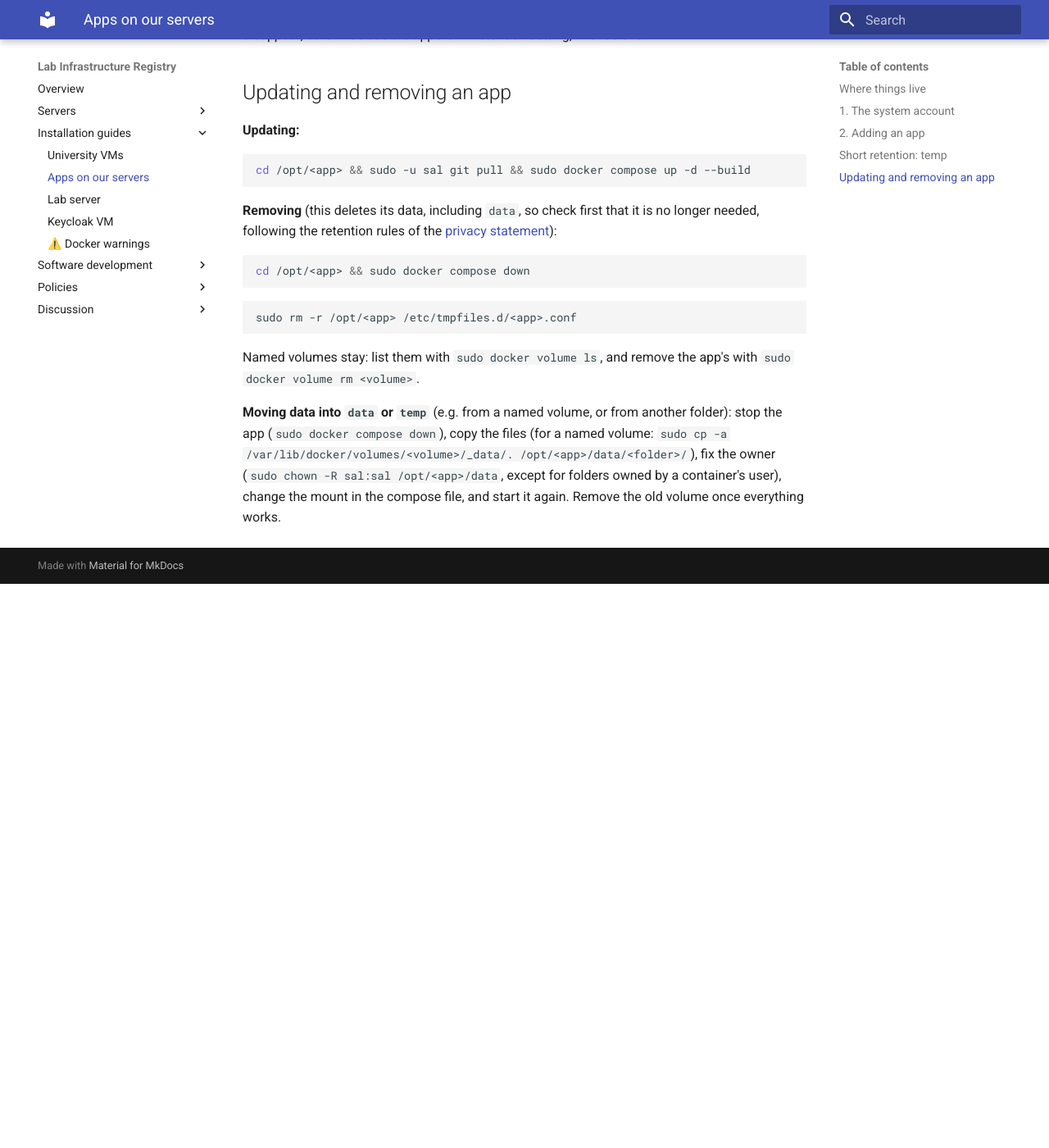
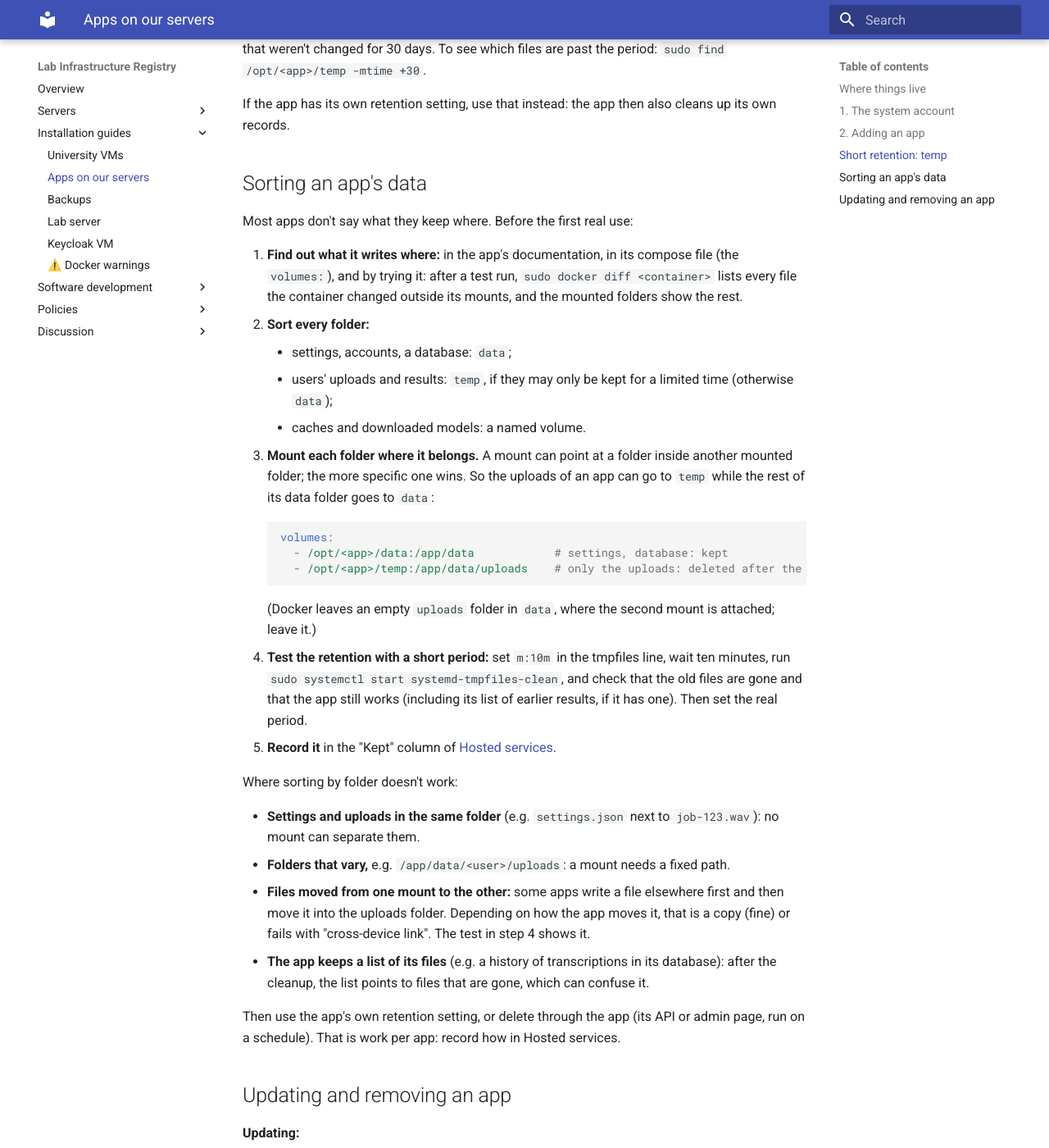
Before and after one commit to kasperwelbers/societal-analytics-lab-infra, an MkDocs documentation site: the page built from docs/install/apps.md, in a window 1280 px wide and 1400 px high, scrolled down 3777 px. Shown: the whole window at 82% size. Built offline with MkDocs 1.6.1 and Material for MkDocs 9.7.7, drawn with Linux system fonts in a browser that asks for light colours; before the commit the page ends 4489 px from its top, so only the background shows below that; some of the changed text lies outside the part shown.

Commit message:
Backups: restic on every server, the same way (deploy/backup), tested
Nightly: dump scripts in /opt/backup/hooks.d, then restic backs up /opt without
the temp folders, keeps 7 daily, 4 weekly, 6 monthly, and checks the repository.
Keycloak's backup.sh becomes the VM's dump script (one dump in /opt/keycloak/backups).
Apps on our servers: how to sort an app's data, nested mounts, testing retention.

Co-Authored-By: Claude Opus 5.5 <noreply@anthropic.com>
Claude-Session: https://claude.ai/code/session_019W6Pqxp2q1zbwJeh2ybKkP

````diff
--- a/docs/install/apps.md
+++ b/docs/install/apps.md
@@ -13,9 +13,9 @@ The [Keycloak VM](keycloak.md) follows the same layout, with its own system acco
 | `/opt/<app>/temp` | Data with a short retention, e.g. uploaded audio and transcripts | No | Automatically, after a set number of days ([below](#short-retention-temp)) |
 | Docker named volumes | Caches, downloaded models: anything that can be downloaded or created again | No | When the volume is removed |
 
-So everything that must survive is under `/opt`, and a backup of the server is all of `/opt`, except the `temp` folders. ==TODO: the backup itself (see [Open points](../index.md#open-points)).==
+So everything that must survive is under `/opt`, and the nightly backup of the server is all of `/opt`, except the `temp` folders ([Backups](backups.md)). An app with a database also gets a dump script ([Database dumps](backups.md#3-database-dumps)).
 
-For every new app, decide where its data goes: does it need to be kept (`data`), deleted after a while (`temp`), or is it a cache (a named volume)? Record the answer in [Hosted services](../servers/services.md).
+For every new app, decide where its data goes: does it need to be kept (`data`), deleted after a while (`temp`), or is it a cache (a named volume)? How to find out what an app writes where: [Sorting an app's data](#sorting-an-apps-data). Record the answer in [Hosted services](../servers/services.md).
 
 ## 1. The system account
 
@@ -85,20 +85,21 @@ sudo usermod -aG sal <admin>
     sudo -u sal mkdir /opt/<app>/data
     ```
 
-    In the compose file, mount it (or subfolders of it) into the container, e.g. `/opt/<app>/data/uploads:/app/uploads`. Use the full path: a relative path counts from the folder with the compose file, which isn't always `/opt/<app>`. A container that writes as its own user (e.g. PostgreSQL) needs that user as the owner of its folder; the app's documentation says which user.
+    In the compose file, mount it (or subfolders of it) into the container, e.g. `/opt/<app>/data:/app/data`. Use the full path: a relative path counts from the folder with the compose file, which isn't always `/opt/<app>`. A container that writes as its own user (e.g. PostgreSQL) needs that user as the owner of its folder; the app's documentation says which user.
 
-5. **Data with a short retention:** set up `temp` as below ([Short retention](#short-retention-temp)), and mount it like `data`.
+5. **Data with a short retention:** set up `temp` as below ([Short retention](#short-retention-temp)), and mount it on exactly the folder for uploads and results, never on a folder that also holds settings or a database.
 6. **Caches and downloaded models:** keep the named volumes the app's compose file already has.
-7. **Listen on localhost only,** so the app can't be reached around Caddy.
+7. **A database:** add a dump script for the backup ([Database dumps](backups.md#3-database-dumps)).
+8. **Listen on localhost only,** so the app can't be reached around Caddy.
     * With Docker, publish ports on `127.0.0.1`: `"127.0.0.1:<port>:<port>"`. A plain `"<port>:<port>"` is reachable from the internet, even with a firewall (see [Docker warnings](docker.md#published-ports-bypass-the-firewall)). Check with `sudo docker ps --format '{{.Names}}\t{{.Ports}}'`: nothing should show `0.0.0.0:` or `[::]:`. See which ports are taken with `sudo ss -tlnp`.
     * Without Docker, use a systemd service with `User=sal` and `WorkingDirectory=/opt/<app>`, and bind the app to `127.0.0.1`.
-8. **Start it,** from the folder with the compose file:
+9. **Start it,** from the folder with the compose file:
 
     ```bash
     cd /opt/<app> && sudo docker compose up -d
     ```
 
-9. **Make it reachable** through Caddy: on the lab server, see [Adding a service](lab-server.md#2-adding-a-service).
+10. **Make it reachable** through Caddy: on the lab server, see [Adding a service](lab-server.md#2-adding-a-service).
 
 ## Short retention: `temp`
 
@@ -118,7 +119,38 @@ sudo systemd-tmpfiles --create /etc/tmpfiles.d/<app>.conf
 
 From then on, a daily timer of the system (`systemd-tmpfiles-clean.timer`) deletes files in it that weren't changed for 30 days. To see which files are past the period: `sudo find /opt/<app>/temp -mtime +30`.
 
-If the app keeps its own list of these files (e.g. in a database), check that it copes with files that disappear; otherwise use the app's own retention setting, if it has one.
+If the app has its own retention setting, use that instead: the app then also cleans up its own records.
+
+## Sorting an app's data
+
+Most apps don't say what they keep where. Before the first real use:
+
+1. **Find out what it writes where:** in the app's documentation, in its compose file (the `volumes:`), and by trying it: after a test run, `sudo docker diff <container>` lists every file the container changed outside its mounts, and the mounted folders show the rest.
+2. **Sort every folder:**
+    * settings, accounts, a database: `data`;
+    * users' uploads and results: `temp`, if they may only be kept for a limited time (otherwise `data`);
+    * caches and downloaded models: a named volume.
+3. **Mount each folder where it belongs.** A mount can point at a folder inside another mounted folder; the more specific one wins. So the uploads of an app can go to `temp` while the rest of its data folder goes to `data`:
+
+    ```yaml
+    volumes:
+      - /opt/<app>/data:/app/data            # settings, database: kept
+      - /opt/<app>/temp:/app/data/uploads    # only the uploads: deleted after the set time
+    ```
+
+    (Docker leaves an empty `uploads` folder in `data`, where the second mount is attached; leave it.)
+
+4. **Test the retention with a short period:** set `m:10m` in the tmpfiles line, wait ten minutes, run `sudo systemctl start systemd-tmpfiles-clean`, and check that the old files are gone and that the app still works (including its list of earlier results, if it has one). Then set the real period.
+5. **Record it** in the "Kept" column of [Hosted services](../servers/services.md).
+
+Where sorting by folder doesn't work:
+
+* **Settings and uploads in the same folder** (e.g. `settings.json` next to `job-123.wav`): no mount can separate them.
+* **Folders that vary,** e.g. `/app/data/<user>/uploads`: a mount needs a fixed path.
+* **Files moved from one mount to the other:** some apps write a file elsewhere first and then move it into the uploads folder. Depending on how the app moves it, that is a copy (fine) or fails with "cross-device link". The test in step 4 shows it.
+* **The app keeps a list of its files** (e.g. a history of transcriptions in its database): after the cleanup, the list points to files that are gone, which can confuse it.
+
+Then use the app's own retention setting, or delete through the app (its API or admin page, run on a schedule). That is work per app: record how in Hosted services.
 
 ## Updating and removing an app
 
--- a/mkdocs.yml
+++ b/mkdocs.yml
@@ -16,6 +16,7 @@ nav:
   - Installation guides:
       - University VMs: install/vm.md
       - Apps on our servers: install/apps.md
+      - Backups: install/backups.md
       - Lab server: install/lab-server.md
       - Keycloak VM: install/keycloak.md
       - "⚠️ Docker warnings": install/docker.md
````
Also changed, not shown: deploy/backup/README.md (added, +11 -0 lines), docs/decisions.md (+2 -0 lines), docs/index.md (+2 -2 lines), docs/install/backups.md (added, +149 -0 lines), docs/install/keycloak.md (+10 -16 lines), docs/policies/privacy.md (+1 -1 lines), 7 other files.
